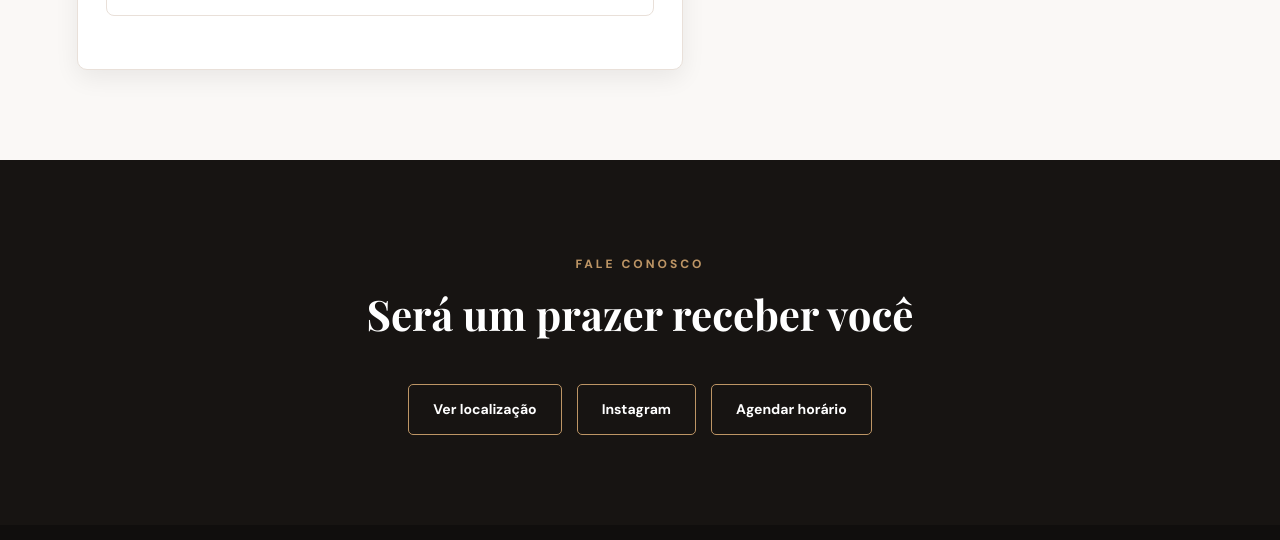
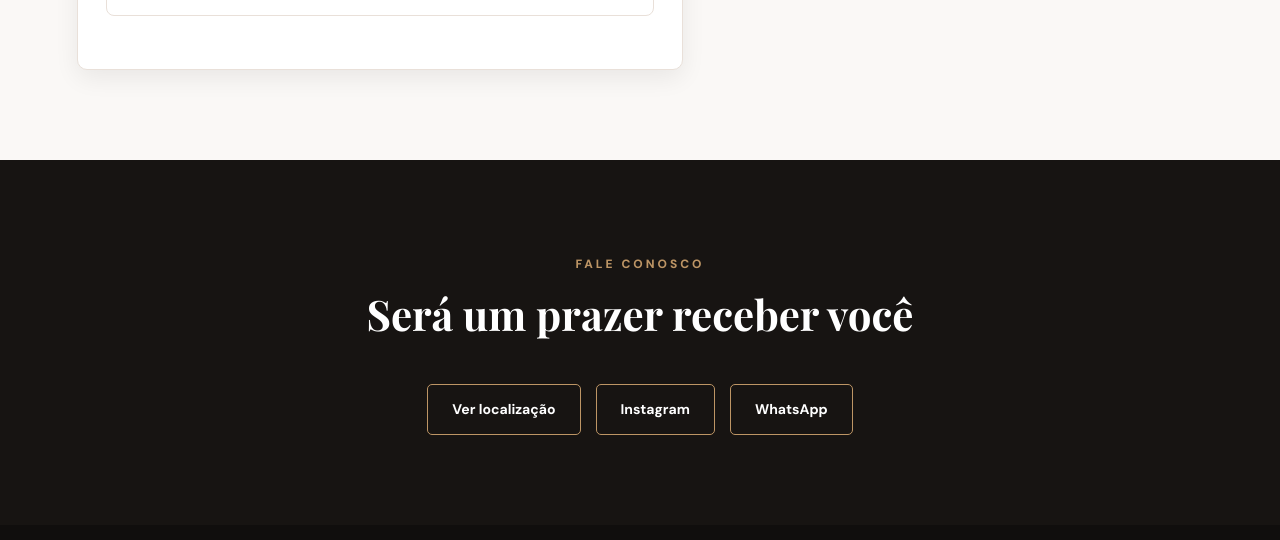
Before and after one commit to Junior237-afk/LeticiaBrito, a plain HTML site: page index.html in a window 1280 px wide. Shown: the part 4431-4971 px from the top of the page. Drawn offline with nearby package versions, Linux system fonts and the light colour scheme; no server answers.

Commit message:
atualizacao

```diff
--- a/index.html
+++ b/index.html
@@ -409,11 +409,11 @@
                target="_blank">
                 Instagram
             </a>
-
-            <a href="#agendamento">
-                Agendar horário
-            </a>
-
+<a href="https://wa.me/5599984438944"
+   target="_blank"
+   rel="noopener noreferrer">
+    WhatsApp
+</a>
         </div>
 
     </section>
```
